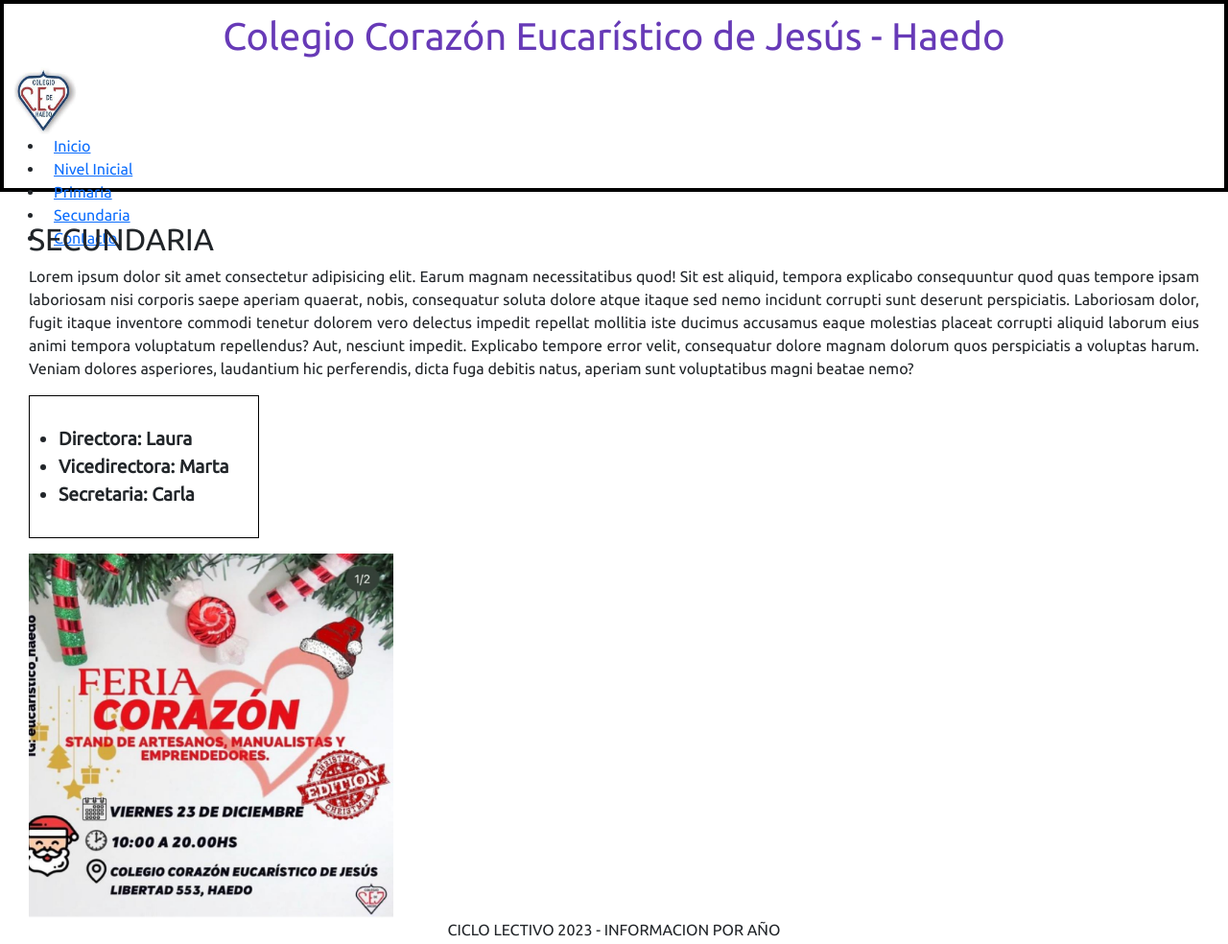
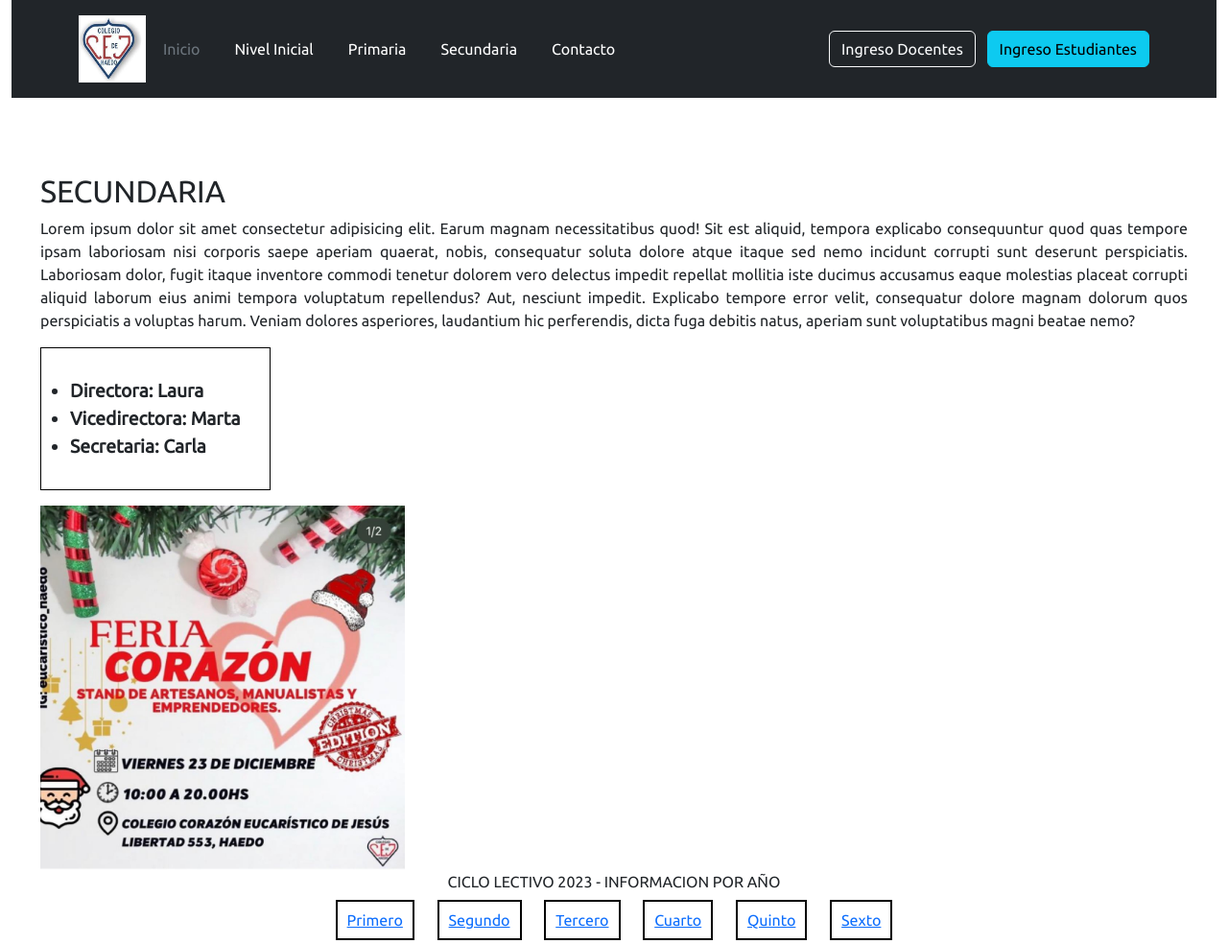
Before and after one commit to SabriFede/PreEntrega2-SabrinaFederico, a plain HTML site: page html/secundaria.html in a window 1280 px wide. Shown: the top 984 px of the page at 96% size. Drawn offline with nearby package versions, Linux system fonts and the light colour scheme.

Commit message:
header + navbar modificados en todas las paginas

```diff
--- a/html/secundaria.html
+++ b/html/secundaria.html
@@ -14,26 +14,32 @@
     <link rel="shortcut icon" href="../img/logo.jpeg" type="image/x-icon">
 </head>
 
-<body>
-    <header id="encabezado">
-        <h1>Colegio Corazón Eucarístico de Jesús - Haedo</h1>
+<body class="container-fluid">
+    <header class="p-3 text-bg-dark">
+        <div class="container">
+            <div class="d-flex flex-wrap align-items-center justify-content-center justify-content-lg-start">
+                <a href="/" class="d-flex align-items-center mb-2 mb-lg-0 text-white text-decoration-none">
+                    <img class="logo" src="../img/logo.jpeg" alt="Logo colegio eucaristico">
+                </a>
 
-        <div>
-            <img class="logo" src="../img/logo.jpeg" alt="Logo colegio eucaristico">
+                <ul class="nav col-12 col-lg-auto me-lg-auto mb-2 justify-content-center mb-md-0">
+                    <li><a href="../index.html" class="nav-link px-2 text-secondary">Inicio</a></li>
+                    <li><a href="inicial.html" class="nav-link px-2 text-white">Nivel Inicial</a></li>
+                    <li><a href="primaria.html" class="nav-link px-2 text-white">Primaria</a></li>
+                    <li><a href="secundaria.html" class="nav-link px-2 text-white">Secundaria</a></li>
+                    <li><a href="contacto.html" class="nav-link px-2 text-white">Contacto</a></li>
+                </ul>
+
+                <div class="text-end">
+                    <button type="button" class="btn btn-outline-light me-2">Ingreso Docentes</button>
+                    <button type="button" class="btn btn-info">Ingreso Estudiantes</button>
+                </div>
+            </div>
         </div>
+    </header>
 
-        <nav>
-            <ul>
-                <li><a href="../index.html">Inicio</a></li>
-                <li><a href="inicial.html">Nivel Inicial</a></li>
-                <li><a href="primaria.html">Primaria</a></li>
-                <li><a href="secundaria.html">Secundaria</a></li>
-                <li><a href="contacto.html">Contacto</a></li>
-            </ul>
+    <div class="b-example-divider"></div>
 
-        </nav>
-
-    </header>
 
     <main class="textos">
         <h2>SECUNDARIA</h2>
```
Also changed, not shown: html/contacto.html (+22 -16 lines), html/inicial.html (+29 -2 lines), html/primaria.html (+22 -16 lines).
